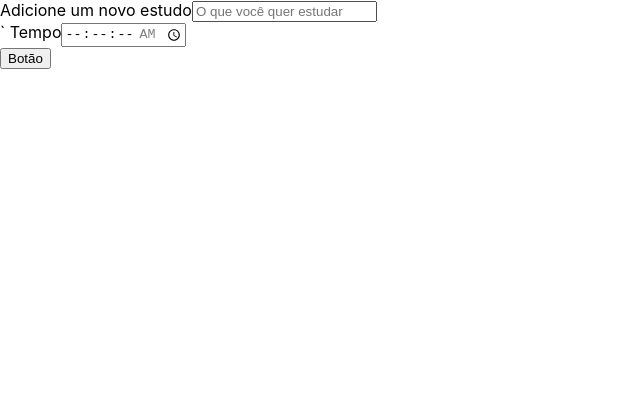
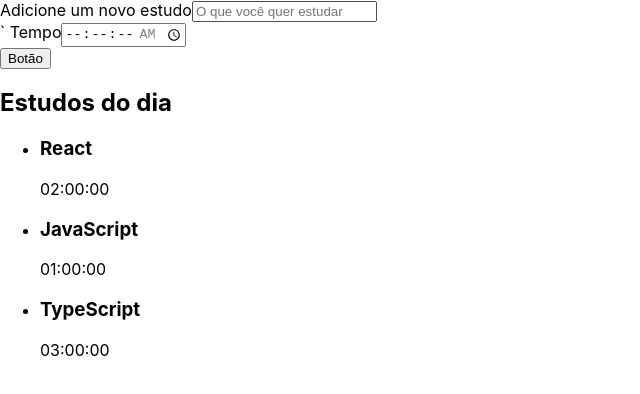
Before and after one commit to kaique100/lista-tarefas, a React (Create React App) app: page / in a window 1280 px wide. Shown: the top 394 px of the page, without its empty margins (0-640 px from the left). Built offline with nearby package versions, Linux system fonts and the light colour scheme.

Commit message:
renderizando um array com o uso do map para deixar dinamico

```diff
--- a/src/App.tsx
+++ b/src/App.tsx
@@ -1,10 +1,12 @@
 import React from 'react';
 import Formulario from './components/Formulario';
+import Lista from './components/Lista';
 
 function App() {
   return (
      <div className="App">
        <Formulario />
+       <Lista />
      </div>
   );
  }
--- /dev/null
+++ b/src/components/Lista/index.tsx
@@ -0,0 +1,31 @@
+import React from "react";
+
+function Lista (){
+    const tarefas = [{
+        tarefa: 'React',
+        tempo: '02:00:00'
+    },{
+        tarefa: 'JavaScript',
+        tempo: '01:00:00'
+    },{
+        tarefa: 'TypeScript',
+        tempo: '03:00:00'
+    }]
+
+    return(
+        <aside>
+            <h2>Estudos do dia</h2>
+            <ul>
+                {tarefas.map((item, index) => (
+                    <li key={index}>
+                        <h3>{item.tarefa}</h3>
+                        <span>{item.tempo}</span>
+                    </li>
+                ))}
+
+            </ul>
+        </aside>
+    )
+}
+
+export default Lista;
```
